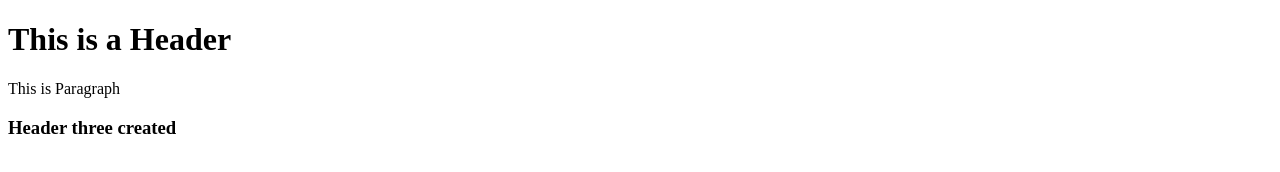
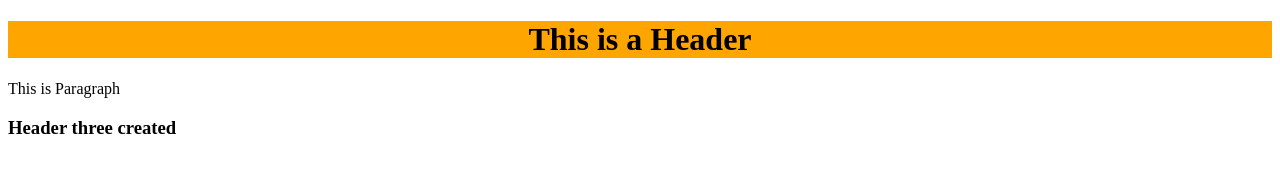
Before and after one commit to Nasir4/git-test, a plain HTML site: page index.html in a window 1280 px wide. Drawn offline with Linux system fonts and the light colour scheme.

Commit message:
this is first commit

```diff
--- a/index.html
+++ b/index.html
@@ -9,7 +9,7 @@
 </head>
 
 <body>
-    <h1>This is a Header</h1>
+    <h1 style="text-align:center;background-color:orange">This is a Header</h1>
     <p>This is Paragraph</p>
     <h3>Header three created</h3>
 </body>
```
